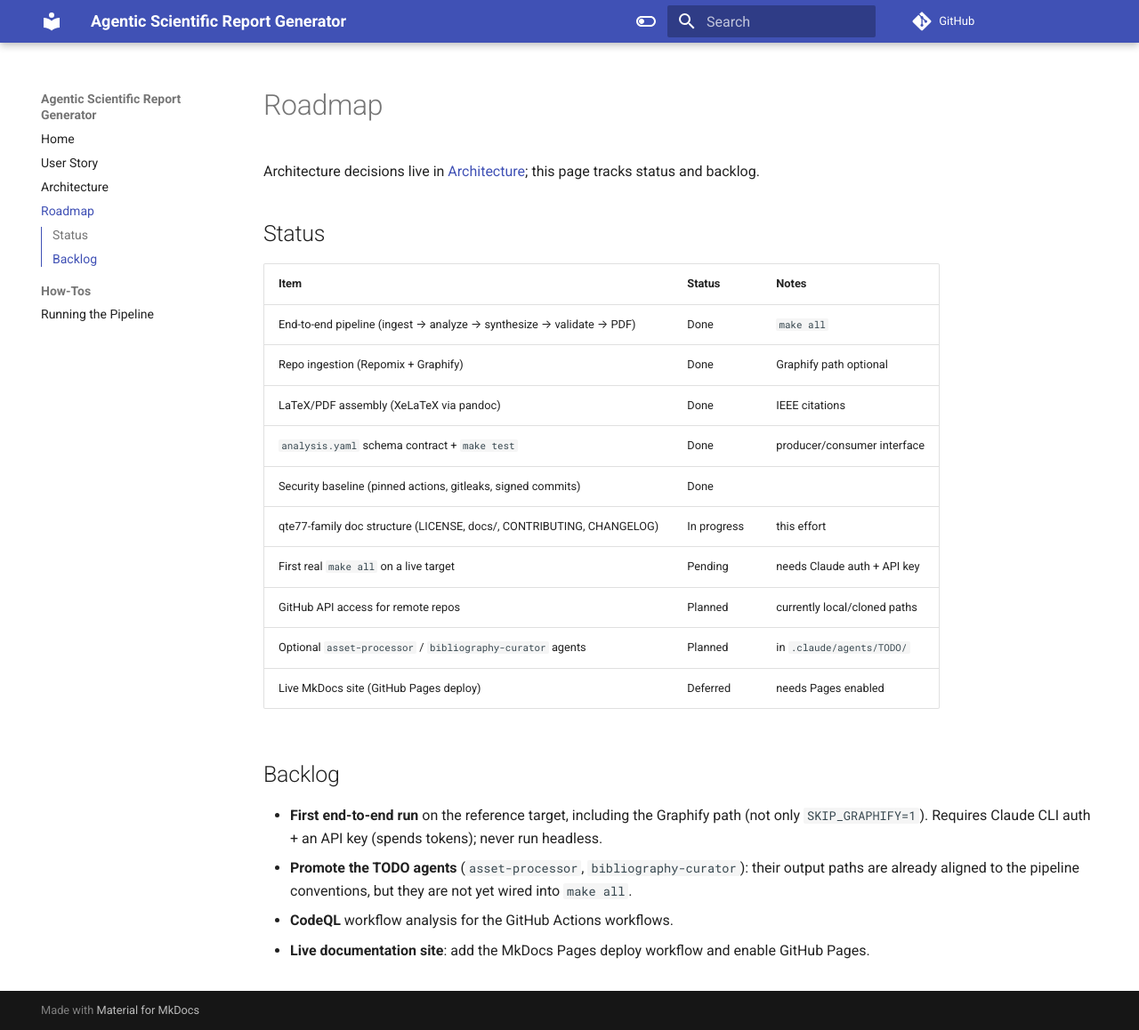
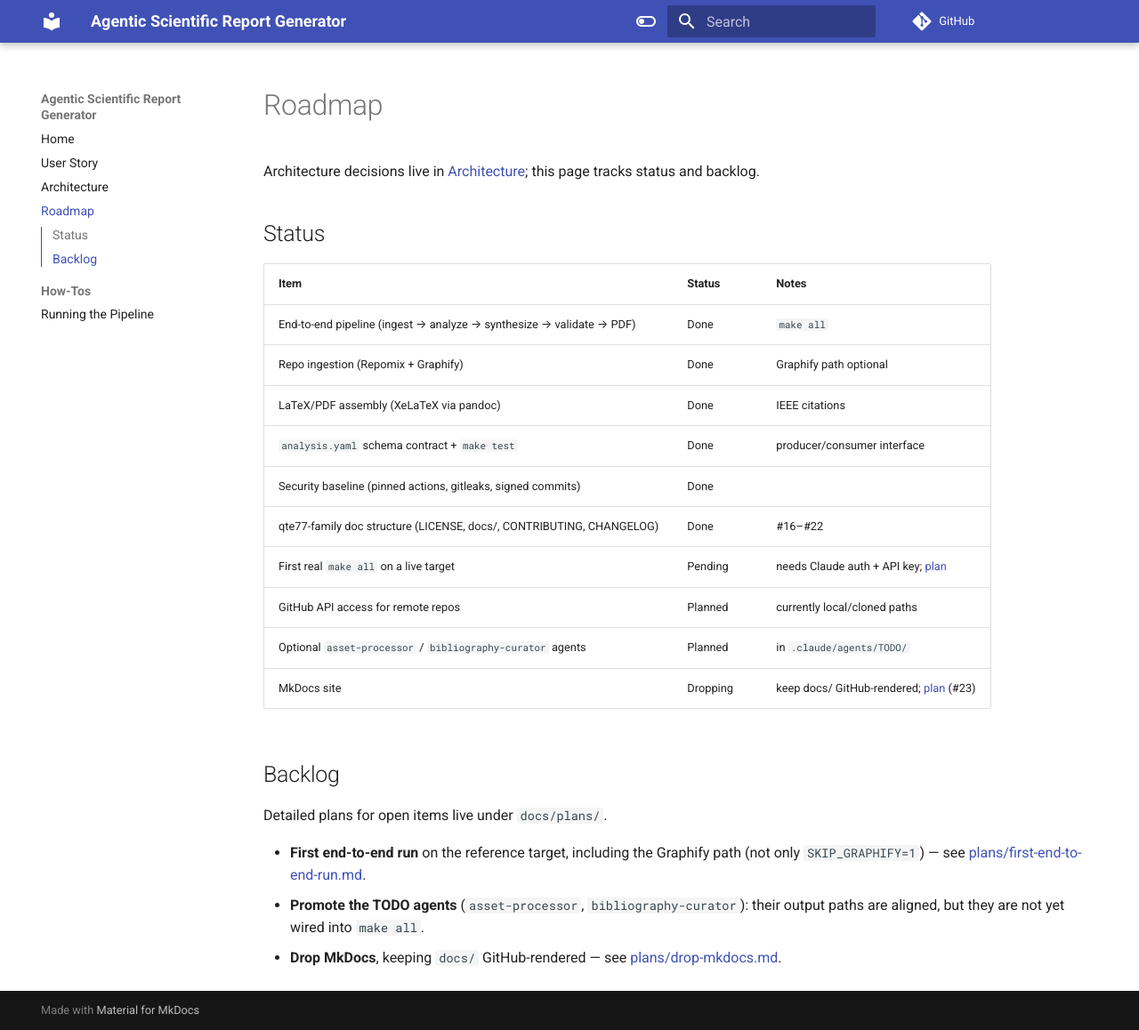
Before and after one commit to qte77/agentic-codebase-to-scientific-report, an MkDocs documentation site: the page built from docs/roadmap.md, in a window 1280 px wide and 1158 px high. Shown: the whole window at 89% size. Built offline with MkDocs 1.6.1 and Material for MkDocs 9.7.7, drawn with Linux system fonts in a browser that asks for light colours; comment, search, counter and statistics services are not loaded.

Commit message:
docs(plans): add docs/plans/ for open tasks; reference from roadmap + issues (#24)
Add docs/plans/ with versioned plans for the open initiatives — first-end-to-end-run.md
(#5) and drop-mkdocs.md (#23) — and reference them from docs/roadmap.md and
AGENT_REQUESTS.md. Mark the now-done items (doc structure #16-#22, CodeQL #20) and the
MkDocs-drop decision; drop the moot GitHub Pages enable request.

Refs #5, #23.

Co-Authored-By: Claude <noreply@anthropic.com>

```diff
--- a/docs/roadmap.md
+++ b/docs/roadmap.md
@@ -19,20 +19,20 @@ status and backlog.
 | LaTeX/PDF assembly (XeLaTeX via pandoc) | Done | IEEE citations |
 | `analysis.yaml` schema contract + `make test` | Done | producer/consumer interface |
 | Security baseline (pinned actions, gitleaks, signed commits) | Done | |
-| qte77-family doc structure (LICENSE, docs/, CONTRIBUTING, CHANGELOG) | In progress | this effort |
-| First real `make all` on a live target | Pending | needs Claude auth + API key |
+| qte77-family doc structure (LICENSE, docs/, CONTRIBUTING, CHANGELOG) | Done | #16–#22 |
+| First real `make all` on a live target | Pending | needs Claude auth + API key; [plan](plans/first-end-to-end-run.md) |
 | GitHub API access for remote repos | Planned | currently local/cloned paths |
 | Optional `asset-processor` / `bibliography-curator` agents | Planned | in `.claude/agents/TODO/` |
-| Live MkDocs site (GitHub Pages deploy) | Deferred | needs Pages enabled |
+| MkDocs site | Dropping | keep docs/ GitHub-rendered; [plan](plans/drop-mkdocs.md) (#23) |
 
 ## Backlog
 
+Detailed plans for open items live under `docs/plans/`.
+
 - **First end-to-end run** on the reference target, including the Graphify path
-  (not only `SKIP_GRAPHIFY=1`). Requires Claude CLI auth + an API key (spends
-  tokens); never run headless.
+  (not only `SKIP_GRAPHIFY=1`) — see
+  [plans/first-end-to-end-run.md](plans/first-end-to-end-run.md).
 - **Promote the TODO agents** (`asset-processor`, `bibliography-curator`): their
-  output paths are already aligned to the pipeline conventions, but they are not
-  yet wired into `make all`.
-- **CodeQL** workflow analysis for the GitHub Actions workflows.
-- **Live documentation site**: add the MkDocs Pages deploy workflow and enable
-  GitHub Pages.
+  output paths are aligned, but they are not yet wired into `make all`.
+- **Drop MkDocs**, keeping `docs/` GitHub-rendered — see
+  [plans/drop-mkdocs.md](plans/drop-mkdocs.md).
```
Also changed, not shown: AGENT_REQUESTS.md (+1 -4 lines), docs/plans/drop-mkdocs.md (added, +25 -0 lines), docs/plans/first-end-to-end-run.md (added, +33 -0 lines).
